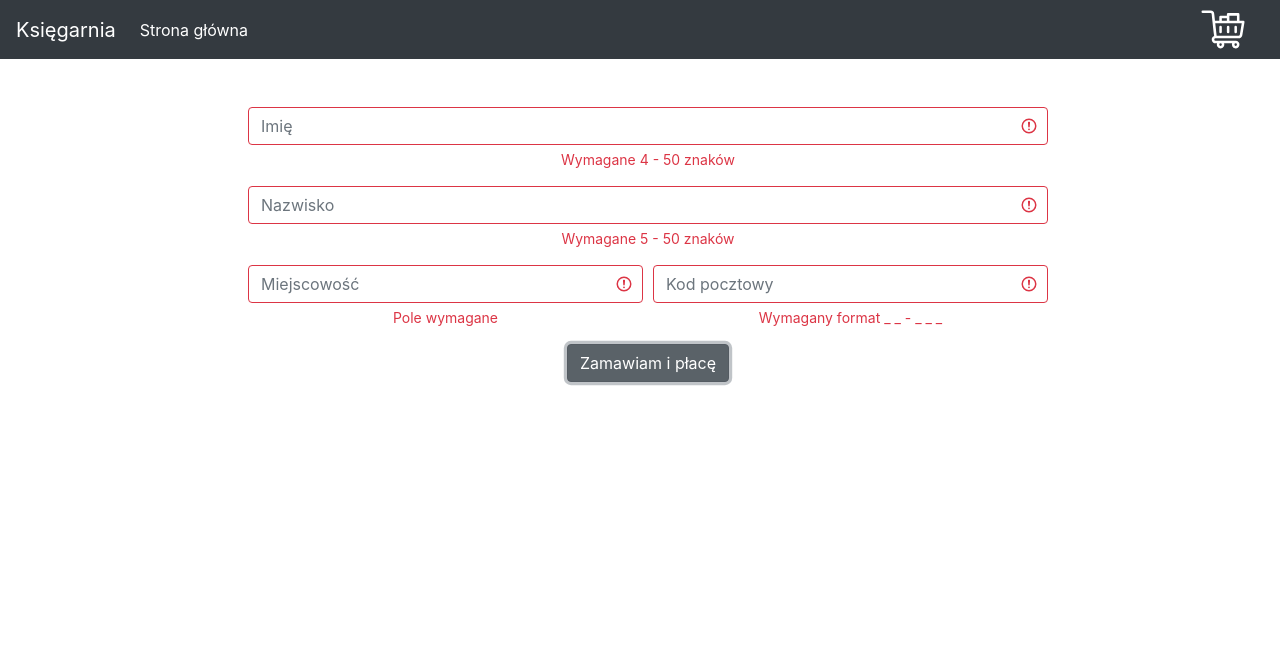
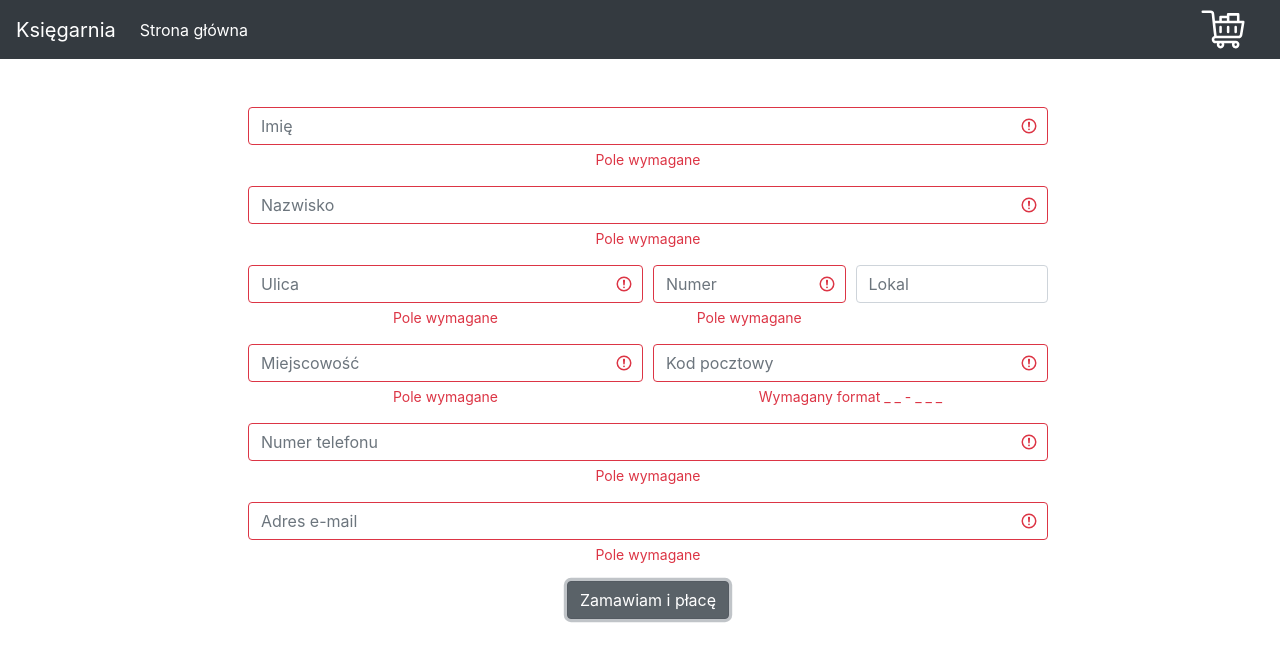
Before and after one commit to magpie-dot/bookstore, a React (Create React App) app: page /formular in a window 1280 px wide. Both pictures are taken after a click on the button "Zamawiam i płacę". Shown: the top 662 px of the page. Built offline with nearby package versions, Linux system fonts and the light colour scheme.

Commit message:
Added form fields and validation

```diff
--- a/src/components/Form/Form.js
+++ b/src/components/Form/Form.js
@@ -9,8 +9,13 @@ import EndOfOrder from "./EndOfOrder";
 const initialFormData = {
   first_name: "",
   last_name: "",
+  street: "",
+  houseNumber: "",
+  local: "",
   city: "",
   zip_code: "",
+  phone: "",
+  mail: "",
 };
 
 const Formular = ({ booksInCart, clearCart }) => {
@@ -35,20 +40,22 @@ const Formular = ({ booksInCart, clearCart }) => {
     if (valueValidationElementsArray.length > 0) {
       setValidation(false);
     } else {
-          clearCart();
-          setFormData(initialFormData);
-          setValidation(true);
-          setOrder([]);
-          setIsOrder(true);
+      clearCart();
+      setFormData(initialFormData);
+      setValidation(true);
+      setOrder([]);
+      setIsOrder(true);
     }
   };
 
   const handleOnChange = (event) => {
     setFormData({ ...formData, [event.target.name]: event.target.value });
+    console.log(formData)
   };
 
   const checkElementValidation = (element) => {
     let validationElements = checkValidation(formData);
+    console.log(validationElements[element])
     return validationElements[element];
   };
 
@@ -59,6 +66,7 @@ const Formular = ({ booksInCart, clearCart }) => {
   return !isOrder ? (
     <div className={style.formularBox}>
       <Form>
+
         <Form.Group>
           <Form.Control
             isInvalid={
@@ -72,7 +80,7 @@ const Formular = ({ booksInCart, clearCart }) => {
             onChange={handleOnChange}
           />
           <Form.Control.Feedback type="invalid">
-            Wymagane 4 - 50 znaków
+            Pole wymagane
           </Form.Control.Feedback>
         </Form.Group>
 
@@ -87,10 +95,56 @@ const Formular = ({ booksInCart, clearCart }) => {
             onChange={handleOnChange}
           />
           <Form.Control.Feedback type="invalid">
-            Wymagane 5 - 50 znaków
+            Pole wymagane
           </Form.Control.Feedback>
         </Form.Group>
+
         <Form.Row>
+
+          <Form.Group as={Col} md="6">
+            <Form.Control
+              isInvalid={
+                validation ? false : !checkElementValidation("streetValidation")
+              }
+              placeholder="Ulica"
+              name="street"
+              value={formData.street}
+              onChange={handleOnChange}
+            />
+            <Form.Control.Feedback type="invalid">
+              Pole wymagane
+            </Form.Control.Feedback>
+          </Form.Group>
+
+          <Form.Group as={Col} md="3">
+            <Form.Control
+              isInvalid={
+                validation ? false : !checkElementValidation("houseNumberValidation")
+              }
+              placeholder="Numer"
+              name="houseNumber"
+              value={formData.houseNumber}
+              onChange={handleOnChange}
+            />
+            <Form.Control.Feedback type="invalid">
+              Pole wymagane
+            </Form.Control.Feedback>
+          </Form.Group>
+
+          <Form.Group as={Col} md="3">
+            <Form.Control
+              isInvalid = {false}
+              placeholder="Lokal"
+              name="local"
+              value={formData.local}
+              onChange={handleOnChange}
+            />
+          </Form.Group>
+
+        </Form.Row>
+
+        <Form.Row>
+
           <Form.Group as={Col}>
             <Form.Control
               isInvalid={
@@ -122,7 +176,38 @@ const Formular = ({ booksInCart, clearCart }) => {
               Wymagany format _ _ - _ _ _
             </Form.Control.Feedback>
           </Form.Group>
+
         </Form.Row>
+
+        <Form.Group>
+          <Form.Control
+            isInvalid={
+              validation ? false : !checkElementValidation("phoneValidation")
+            }
+            placeholder="Numer telefonu"
+            name="phone"
+            value={formData.phone}
+            onChange={handleOnChange}
+          />
+          <Form.Control.Feedback type="invalid">
+            Pole wymagane
+          </Form.Control.Feedback>
+        </Form.Group>
+
+        <Form.Group>
+          <Form.Control
+            isInvalid={
+              validation ? false : !checkElementValidation("mailValidation")
+            }
+            placeholder="Adres e-mail"
+            name="mail"
+            value={formData.mail}
+            onChange={handleOnChange}
+          />
+          <Form.Control.Feedback type="invalid">
+            Pole wymagane
+          </Form.Control.Feedback>
+        </Form.Group>
 
         <Button variant="secondary" onClick={handleSubmit}>
           Zamawiam i płacę
--- a/src/components/Form/utils.js
+++ b/src/components/Form/utils.js
@@ -1,23 +1,35 @@
 import Joi from "joi";
 
-const schemaFirstName = Joi.string().min(4).max(50).required();
-const schemaLastName = Joi.string().min(5).max(50).required();
+const schemaFirstName = Joi.string().required();
+const schemaLastName = Joi.string().required();
 const schemaCity = Joi.string().required();
 const schemaZipCode = Joi.string().regex(/\d{2}-\d{3}/).max(6).required();
+const schemaStreet = Joi.string().required();
+const schemaHouseNumber = Joi.string().required();
+const schemaPhone = Joi.string().min(9).max(9).required();
+const schemaMail = Joi.string().required();
 
 
 const checkValidation = (formData) => {
-    let firstNameValidation, lastNameValidation, cityValidation, zipCodeValidation;
+    let firstNameValidation, lastNameValidation, cityValidation, zipCodeValidation, streetValidation, houseNumberValidation, phoneValidation, mailValidation;
     firstNameValidation = schemaFirstName.validate(formData.first_name).error ? false : true;
     lastNameValidation = schemaLastName.validate(formData.last_name).error ? false : true;
     cityValidation = schemaCity.validate(formData.city).error ? false : true;
     zipCodeValidation = schemaZipCode.validate(formData.zip_code).error ? false : true;
+    streetValidation = schemaStreet.validate(formData.street).error ? false : true;
+    houseNumberValidation = schemaHouseNumber.validate(formData.houseNumber).error ? false : true;
+    phoneValidation = schemaPhone.validate(formData.phone).error ? false : true;
+    mailValidation = schemaMail.validate(formData.mail).error ? false : true;
 
     const validation = {
         firstNameValidation,
         lastNameValidation,
         cityValidation,
-        zipCodeValidation
+        zipCodeValidation,
+        streetValidation,
+        houseNumberValidation,
+        phoneValidation,
+        mailValidation
     }
     return validation
 }
```
